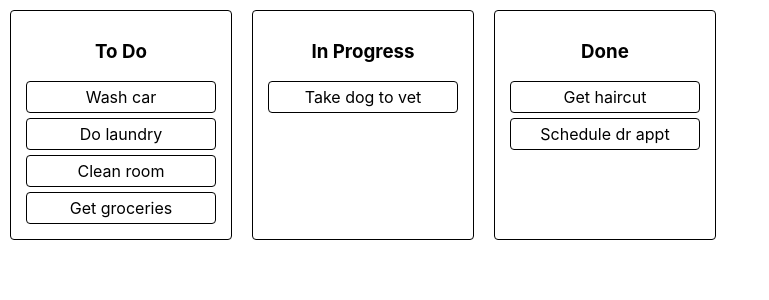
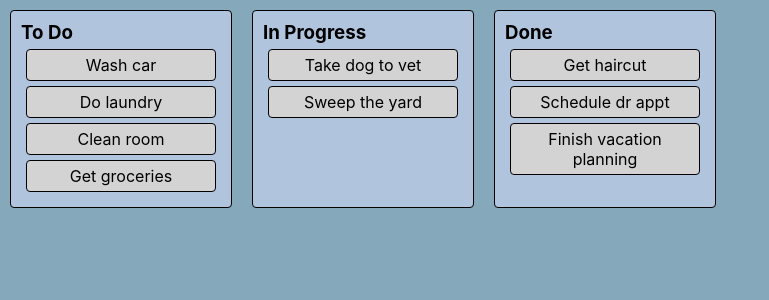
Before and after one commit to richieyi/kanban-board, a React (Create React App) app: page / in a window 1280 px wide. Shown: the top 300 px of the page, without its empty margins (0-769 px from the left). Built offline with nearby package versions, Linux system fonts and the light colour scheme.

Commit message:
[feat] lane-type enums

```diff
--- a/src/App.css
+++ b/src/App.css
@@ -1,38 +1,5 @@
 .App {
   text-align: center;
+  background: #85A8BA;
+  height: 100vh;
 }
-
-.App-logo {
-  height: 40vmin;
-  pointer-events: none;
-}
-
-@media (prefers-reduced-motion: no-preference) {
-  .App-logo {
-    animation: App-logo-spin infinite 20s linear;
-  }
-}
-
-.App-header {
-  background-color: #282c34;
-  min-height: 100vh;
-  display: flex;
-  flex-direction: column;
-  align-items: center;
-  justify-content: center;
-  font-size: calc(10px + 2vmin);
-  color: white;
-}
-
-.App-link {
-  color: #61dafb;
-}
-
-@keyframes App-logo-spin {
-  from {
-    transform: rotate(0deg);
-  }
-  to {
-    transform: rotate(360deg);
-  }
-}
--- a/src/components/Board/index.js
+++ b/src/components/Board/index.js
@@ -1,25 +1,39 @@
 import React from "react";
 
+import { LANE_TYPE } from "../../utils/enums";
 import Lane from "../Lane";
-import styles from './board.module.css';
+import styles from "./board.module.css";
 
-const toDoTasks = [
-  { title: "Wash car" },
-  { title: "Do laundry" },
-  { title: "Clean room" },
-  { title: "Get groceries" },
-];
+const toDoTasks = {
+  type: LANE_TYPE.TO_DO,
+  tasks: [
+    { title: "Wash car" },
+    { title: "Do laundry" },
+    { title: "Clean room" },
+    { title: "Get groceries" },
+  ],
+};
 
-const progressTasks = [{ title: "Take dog to vet" }];
+const progressTasks = {
+  type: LANE_TYPE.IN_PROGRESS,
+  tasks: [{ title: "Take dog to vet" }, { title: "Sweep the yard" }],
+};
 
-const doneTasks = [{ title: "Get haircut" }, { title: "Schedule dr appt" }];
+const doneTasks = {
+  type: LANE_TYPE.DONE,
+  tasks: [
+    { title: "Get haircut" },
+    { title: "Schedule dr appt" },
+    { title: "Finish vacation planning" },
+  ],
+};
 
 const Board = (props) => {
   return (
     <div className={styles.container}>
-      <Lane tasks={toDoTasks} title="To Do" />
-      <Lane tasks={progressTasks} title="In Progress" />
-      <Lane tasks={doneTasks} title="Done" />
+      <Lane data={toDoTasks} />
+      <Lane data={progressTasks} />
+      <Lane data={doneTasks} />
     </div>
   );
 };
--- a/src/components/Card/card.module.css
+++ b/src/components/Card/card.module.css
@@ -3,4 +3,5 @@
     border-radius: 4px;
     padding: 5px;
     margin: 5px;
+    background: lightgrey;
 }
--- a/src/components/Lane/index.js
+++ b/src/components/Lane/index.js
@@ -1,18 +1,40 @@
 import React from "react";
 
+import { LANE_TYPE } from "../../utils/enums";
 import Card from "../Card";
-import styles from './lane.module.css';
+import styles from "./lane.module.css";
 
 const Lane = (props) => {
-  const { tasks, title } = props;
+  const { data } = props;
+
+  const renderTitle = () => {
+    let title;
+    switch (data.type) {
+      case LANE_TYPE.TO_DO:
+        title = "To Do";
+        break;
+      case LANE_TYPE.IN_PROGRESS:
+        title = "In Progress";
+        break;
+      case LANE_TYPE.DONE:
+        title = "Done";
+        break;
+      default:
+        break;
+    }
+
+    return <h3>{title}</h3>;
+  };
 
   const renderTasks = () => {
-    return tasks.map((task) => <Card title={task.title} key={task.title} />);
+    return data.tasks.map((task) => (
+      <Card title={task.title} key={task.title} />
+    ));
   };
 
   return (
     <div className={styles.container}>
-      <h3>{title}</h3>
+      <div className={styles.title}>{renderTitle()}</div>
       {renderTasks()}
     </div>
   );
--- a/src/components/Lane/lane.module.css
+++ b/src/components/Lane/lane.module.css
@@ -4,4 +4,13 @@
     padding: 10px;
     margin: 10px;
     width: 200px;
+    background: lightsteelblue;
 }
+
+.title {
+    text-align: left;
+}
+
+.title h3 {
+    margin: 0;
+}
--- a/src/index.css
+++ b/src/index.css
@@ -5,6 +5,7 @@ body {
     sans-serif;
   -webkit-font-smoothing: antialiased;
   -moz-osx-font-smoothing: grayscale;
+  background: #F1F0E8;
 }
 
 code {
--- /dev/null
+++ b/src/utils/enums.js
@@ -0,0 +1,5 @@
+export const LANE_TYPE = {
+    TO_DO: 1,
+    IN_PROGRESS: 2,
+    DONE: 3,
+}
```
